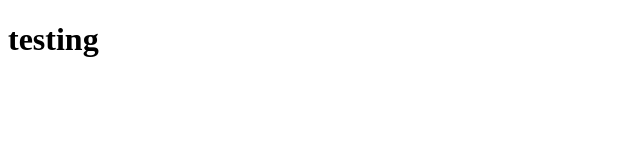
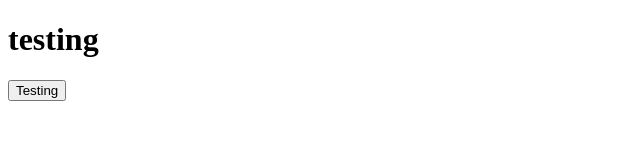
Before and after one commit to riqaaaaa/verihire, a plain HTML site: page home.html in a window 1280 px wide. Shown: the whole page, without its empty margins (0-640 px from the left). Drawn offline with Linux system fonts and the light colour scheme.

Commit message:
Update home.html

```diff
--- a/home.html
+++ b/home.html
@@ -7,5 +7,6 @@
 </head>
 <body>
     <h1>testing</h1>
+    <button onclick="testing.html">Testing</button>
 </body>
 </html>
```
